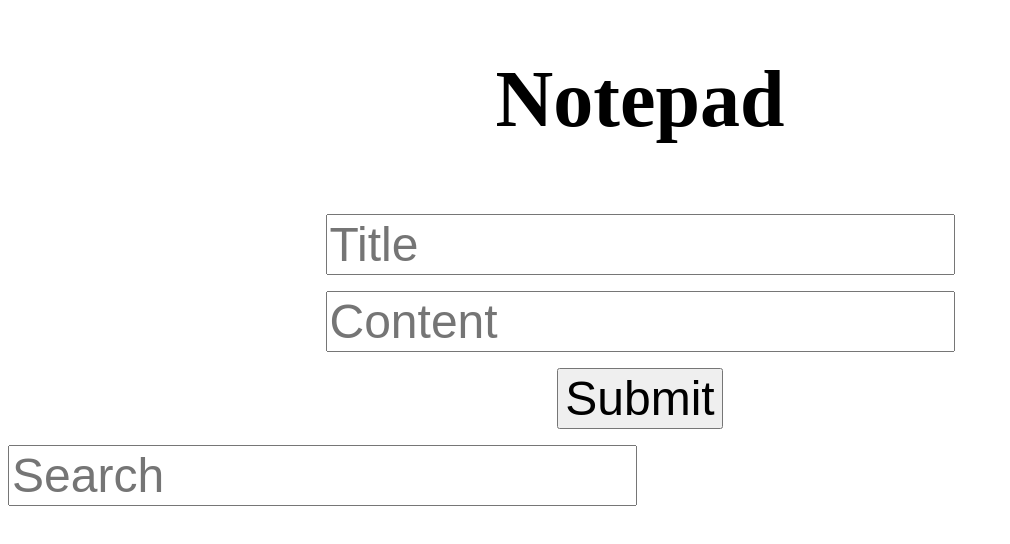
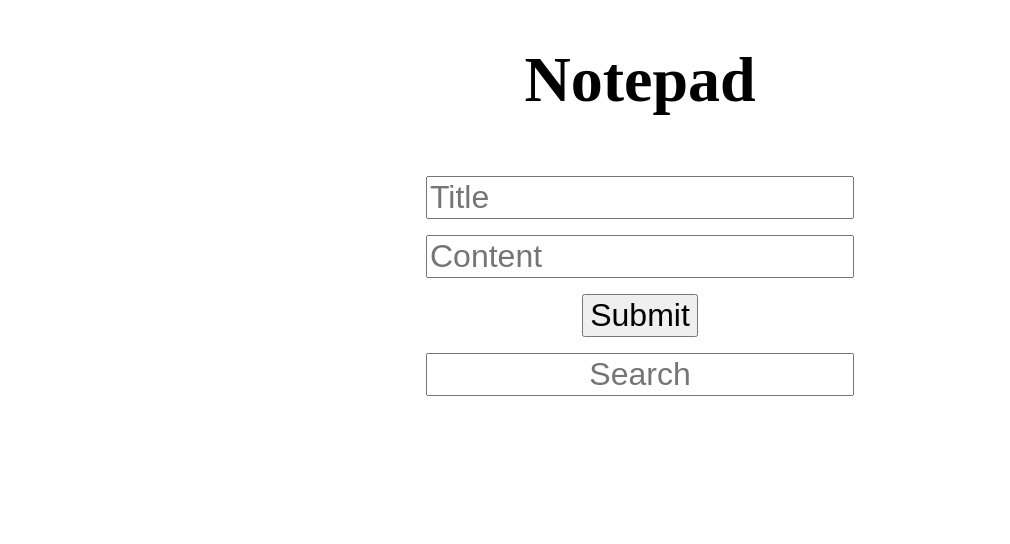
Before and after one commit to AlexDegerman/notepad-app, an Angular app: page / in a window 1280 px wide. Shown: the top 544 px of the page, without its empty margins (0-1010 px from the left). Built offline with nearby package versions, Linux system fonts and the light colour scheme.

Commit message:
improve layout

```diff
--- a/src/app/notepad/notepad.component.css
+++ b/src/app/notepad/notepad.component.css
@@ -1,8 +1,9 @@
 .note {
   border: 1px solid black;
   background-color: #d29c2a;
-  font-size: 3rem;
+  font-size: 2rem;
   padding-bottom: 1rem;
+  margin: 0.5rem;
 }
 .form {
   text-align: center;
@@ -10,20 +11,20 @@
 input,
 button {
   margin-top: 1rem;
-  font-size: 3rem;
+  font-size: 2rem;
 }
 .content {
   font-size: 2rem;
 }
 .title {
-  font-size: 4rem;
+  font-size: 3rem;
   border-bottom: 1px solid black;
 }
 .border {
   border-bottom: 1px solid black;
 }
 h1 {
-  font-size: 5rem;
+  font-size: 4rem;
 }
 .date {
   float: right;
--- a/src/app/notepad/notepad.component.html
+++ b/src/app/notepad/notepad.component.html
@@ -7,8 +7,10 @@
 <br>
 <button (click)="createNewNote($event.timeStamp)">Submit</button>
 </div>
-<div id="notes">
-  <input type="text" placeholder="Search" [(ngModel)]="search">
+<div id="notes" >
+  <div class="form">
+  <input type="text" class="form" placeholder="Search" [(ngModel)]="search">
+</div>
 <p class="note" *ngFor="let note of notes | search: search">
   <span class="title">{{note.title}}</span>
   <span class="date">{{note.date}}</span>
```
